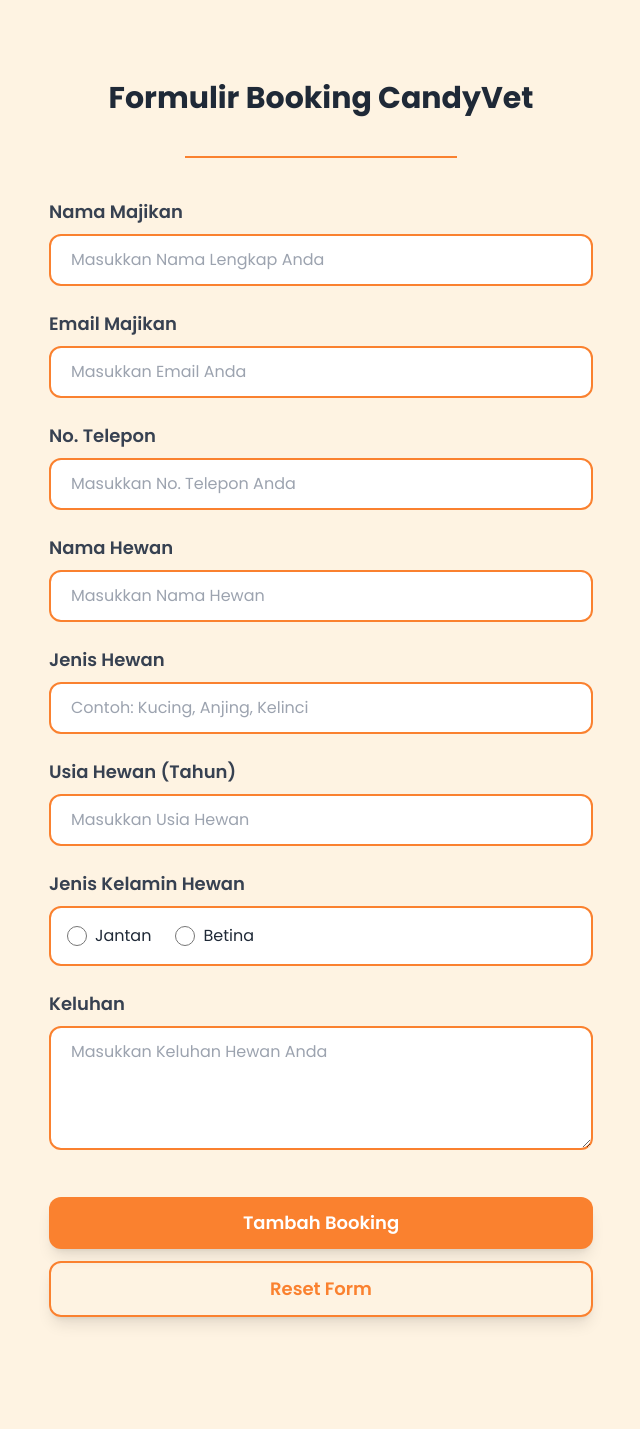
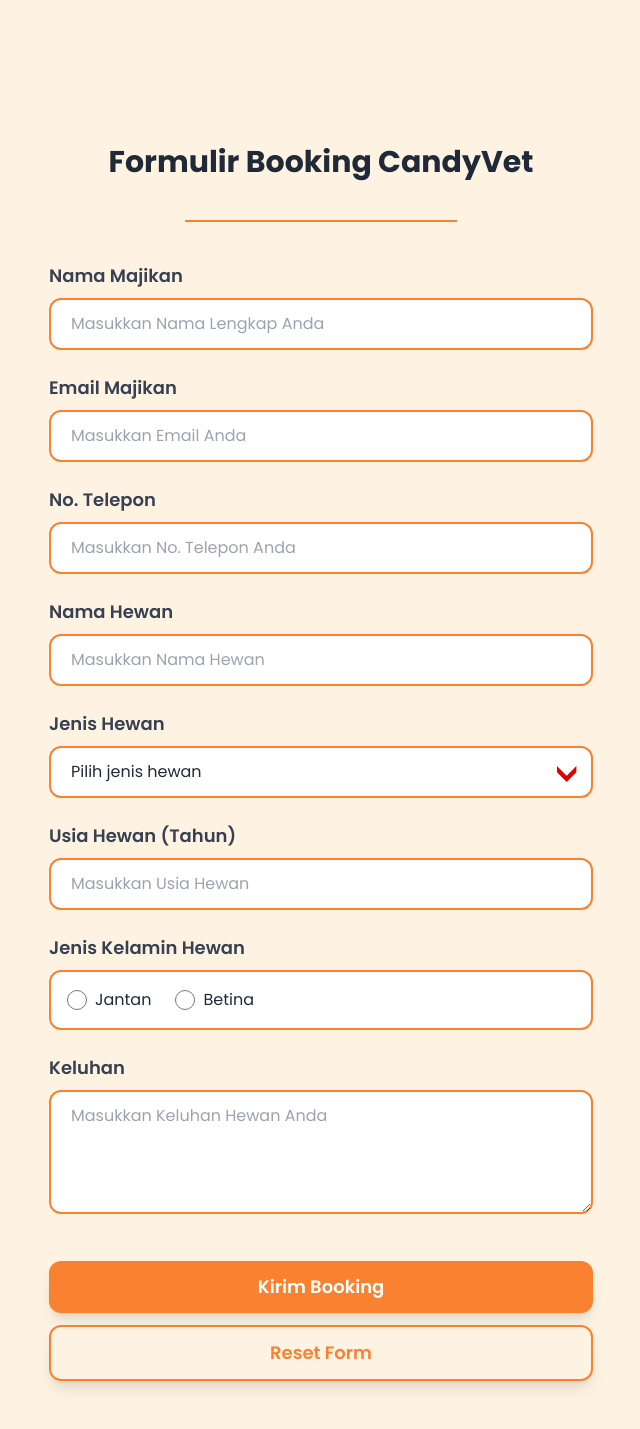
Before and after one commit to HablSank/Candy-Vet, a PHP site: the page made by booking-admin.php in a window 1280 px wide. Shown: the part 80-1509 px from the top of the page, without its empty margins (319-959 px from the left). Before the commit the page ends 1404 px from the top, so only its background shows below. Run offline with PHP 8.4, Linux system fonts and the light colour scheme; the visitor is signed in with stand-in values (Sample User, id 1); data that the repository does not hold is empty; some libraries are stand-ins or nearby versions.

Commit message:
Merevisi Input Jenis Hewan Pada booking-admin.php

```diff
--- a/booking-admin.php
+++ b/booking-admin.php
@@ -128,7 +128,7 @@
         </header>
 
 
-    <section class="max-w-xl mx-auto pt-8 my-12 px-4">
+    <section class="max-w-xl mx-auto pt-24 my-12 px-4">
         <h2 class="text-center text-2xl sm:text-3xl font-bold text-gray-800 mb-10">
             Formulir Booking CandyVet
         </h2>
@@ -157,10 +157,50 @@
                 <input type="text" name="nm_hewan" id="nm_hewan" placeholder="Masukkan Nama Hewan" required class="w-full px-5 py-3 text-base border-2 border-[#FA812F] rounded-xl bg-white text-gray-800 outline-none focus:border-orange-500 focus:ring-2 focus:ring-orange-200 transition">
             </div>
 
-            <div>
-                <label for="jenis_hewan" class="block text-lg font-semibold text-gray-700 mb-2">Jenis Hewan</label>
-                <input type="text" name="jenis_hewan" id="jenis_hewan" placeholder="Contoh: Kucing, Anjing, Kelinci" required class="w-full px-5 py-3 text-base border-2 border-[#FA812F] rounded-xl bg-white text-gray-800 outline-none focus:border-orange-500 focus:ring-2 focus:ring-orange-200 transition">
-            </div>
+            <div class="relative">
+    <label for="jenis_hewan" class="block text-lg font-semibold text-gray-700 mb-2">
+        Jenis Hewan
+    </label>
+
+    <select id="jenis_hewan" name="jenis_hewan"
+        onchange="toggleInput(this)"
+        class="w-full appearance-none px-5 py-3 text-base border-2 border-[#FA812F] rounded-xl bg-white text-gray-800 outline-none focus:border-orange-500 focus:ring-2 focus:ring-orange-200 transition pr-10">
+        <option value="" disabled selected>Pilih jenis hewan</option>
+        <option value="Kucing">Kucing</option>
+        <option value="Anjing">Anjing</option>
+        <option value="Kelinci">Kelinci</option>
+        <option value="Burung">Burung</option>
+        <option value="Lainnya">Lainnya</option>
+    </select>
+
+    <!-- SVG panah -->
+    <svg class="absolute right-4 top-[54px] w-5 h-5 text-gray-500 pointer-events-none"
+        xmlns="http://www.w3.org/2000/svg"
+        fill="none"
+        viewBox="0 0 30 24">
+        <path d="M29.0561 3.14713e-05L29.0561 9.21603L14.5281 23.936L7.24792e-05 9.21603V3.14713e-05L14.5281 14.784L29.0561 3.14713e-05Z" fill="#DD0303"/>
+    </svg>
+
+    <!-- Input muncul jika pilih 'Lainnya' -->
+    <input type="text" id="hewan_lainnya" name="hewan_lainnya"
+        placeholder="Tulis jenis hewan"
+        class="hidden mt-3 w-full px-5 py-3 text-base border-2 border-[#FA812F] rounded-xl bg-white text-gray-800 outline-none focus:border-orange-500 focus:ring-2 focus:ring-orange-200 transition">
+</div>
+
+<script>
+function toggleInput(select) {
+    const input = document.getElementById('hewan_lainnya');
+    if (select.value === 'Lainnya') {
+        input.classList.remove('hidden');
+        input.required = true;
+    } else {
+        input.classList.add('hidden');
+        input.required = false;
+        input.value = '';
+    }
+}
+</script>
+
 
             <div>
                 <label for="usia_hewan" class="block text-lg font-semibold text-gray-700 mb-2">Usia Hewan (Tahun)</label>
@@ -188,7 +228,7 @@
 
             <div class="pt-4 space-y-3">
                 <button type="submit" name="submit" class="w-full py-3 px-6 text-lg font-semibold text-white bg-[#FA812F] rounded-xl hover:bg-[#E37129] hover:-translate-y-0.5 transform transition shadow-lg hover:shadow-xl focus:outline-none focus:ring-2 focus:ring-offset-2 focus:ring-orange-500">
-                    Tambah Booking
+                    Kirim Booking
                 </button>
                 <button type="button" onclick="confirmreset()" class="w-full py-3 px-6 text-lg font-semibold text-[#FA812F] bg-transparent border-2 border-[#FA812F] rounded-xl hover:-translate-y-0.5 transform transition shadow-lg hover:shadow-xl">
                     Reset Form
@@ -198,7 +238,6 @@
         </form>
     </section>
 
-
-<script src="./booking.js"></script>
+    <script src="booking.js"></script>
 </body>
 </html>
```
